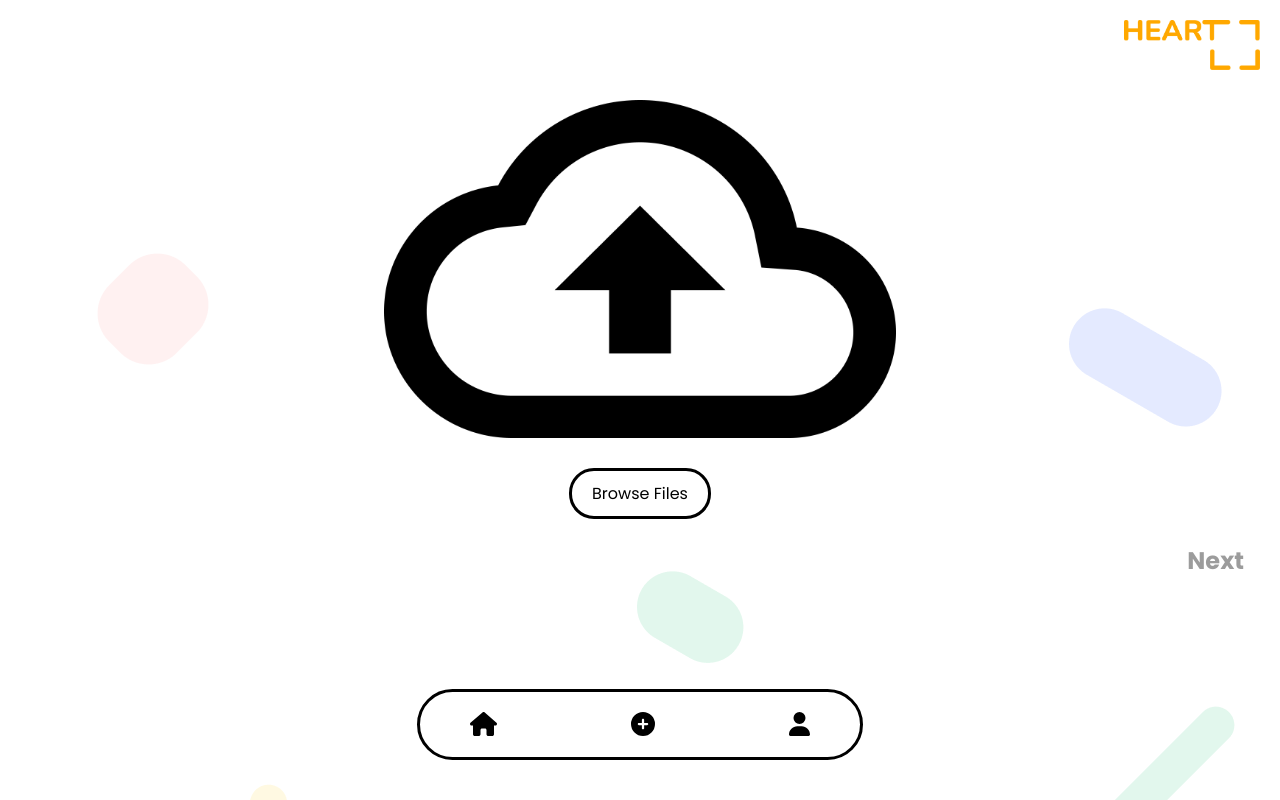
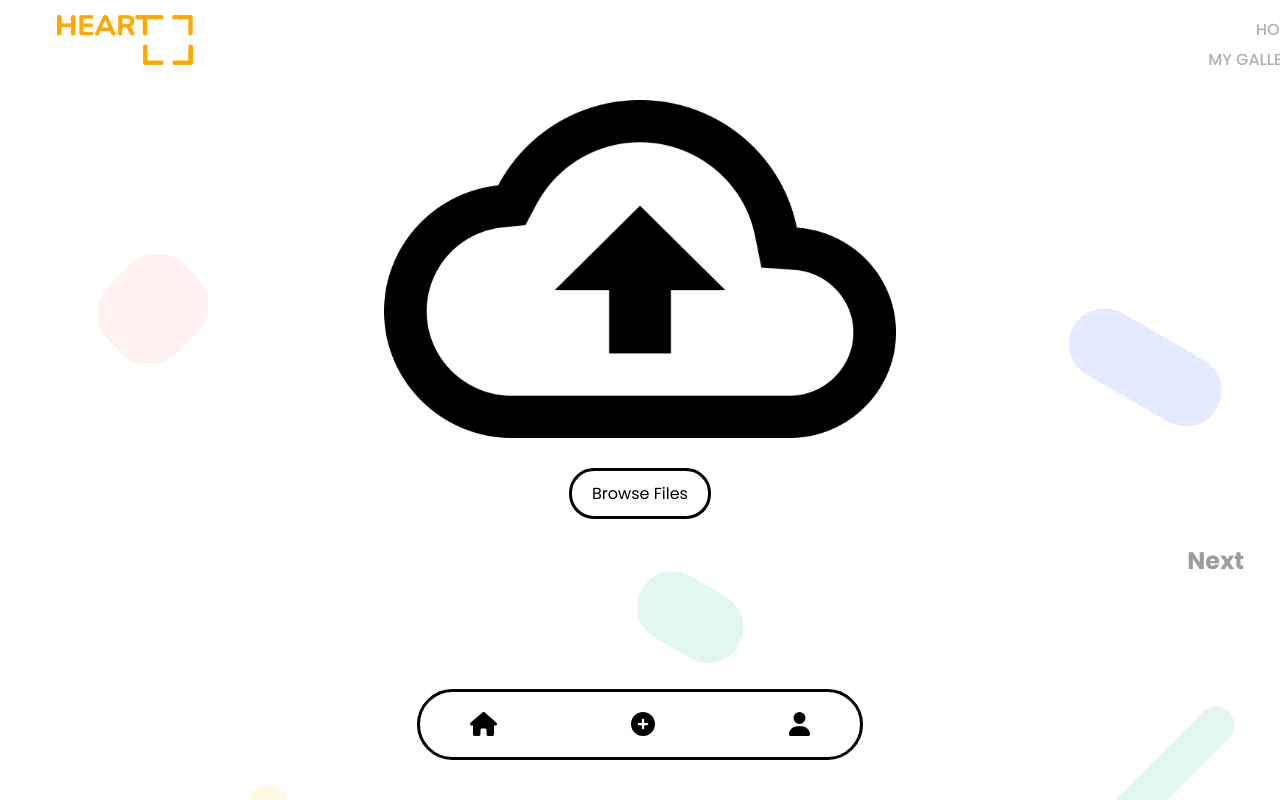
Before and after one commit to duncrob/downtoART, a React (Create React App) app in the folder website/: page /upload in a window 1280 px wide. Built offline with nearby package versions, Linux system fonts and the light colour scheme.

Commit message:
navbar2 changes

```diff
--- a/website/src/components/NavBar.css
+++ b/website/src/components/NavBar.css
@@ -1,21 +1,38 @@
 .navbar-container {
     display: flex;
     position: fixed;
-    justify-content: flex-end;
+    justify-content: space-between;
     width: 100%;
-    padding-top: 20px;
+    padding: 15px 30px 15px 37px;
+    /* align-items: center; */
     background-color: white;
-}
-
-.nav-buttons {
-    margin: 10px;
 }
 
 .logo {
     height: 50px;
 }
 
-.search-btn {
+.navbar-btn {
+    text-align: right;
+    font-weight: 500;
+    size: 16px;
+    line-height: 188%;
+    padding-right: 15px;
+}
+
+.home-btn {
+    color: #B0B0B0;
+}
+
+.my-gallery-btn {
+    color: #B0B0B0;
+}
+
+/* .nav-buttons {
+    margin: 10px;
+} */
+
+/* .search-btn {
     text-align: center;
     align-items: center;
     border-radius: 50px;
@@ -24,15 +41,15 @@
     width: 215px;
     height: 40px;
     background-color: white;
-}
+} */
 
-.search-bar {
+/* .search-bar {
     border: none;
     outline: none;
     align-items: center;
     padding: 10px;
     vertical-align: middle;
-}
+} */
 
 .title-text {
     font-size: 24px;
--- a/website/src/components/NavBar.js
+++ b/website/src/components/NavBar.js
@@ -11,12 +11,17 @@ function NavBar() {
             <div className="title-text">
                 <img className="logo" src="../img/HEART.png" alt="Heart Logo with box" onClick={() => navigate("/home")}/>
             </div>
+            <div className="navbar-btn">
+                <div className="home-btn">HOME</div>
+                <div className="my-gallery-btn">MY GALLERY</div>
+            </div>
             {/* <div className='nav-buttons'>
                 <div className='search-btn'>
                     <FontAwesomeIcon icon={faSearch} size='xl' />
                     <input type="text" placeholder="" className="search-bar"/>
                 </div>
             </div> */}
+
         </div>
     );
 }
```
